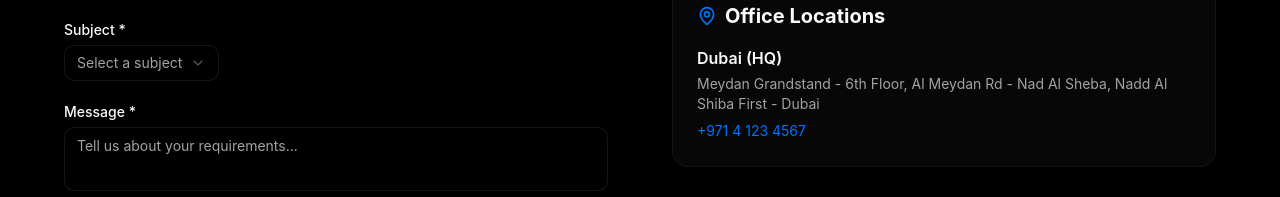
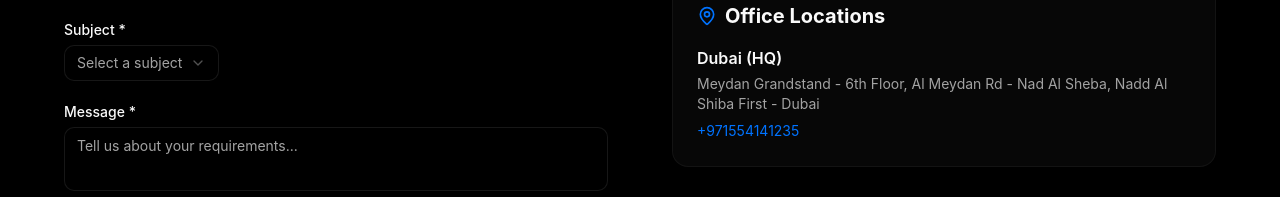
Before and after one commit to anaknegeri/neurox, a Next.js app: page /contact in a window 1280 px wide. Shown: the part 1203-1400 px from the top of the page. Built offline with nearby package versions, Linux system fonts and the light colour scheme; a web font is replaced by a local one.

Commit message:
feat: add WhatsApp redirect on contact form submit

```diff
--- a/src/app/contact/page.tsx
+++ b/src/app/contact/page.tsx
@@ -348,7 +348,7 @@ ${message}`;
                     city: "Dubai (HQ)",
                     address:
                       "Meydan Grandstand - 6th Floor, Al Meydan Rd - Nad Al Sheba, Nadd Al Shiba First - Dubai",
-                    phone: "+971 4 123 4567",
+                    phone: "+971554141235",
                   },
                 ].map((office, i) => (
                   <div
```
